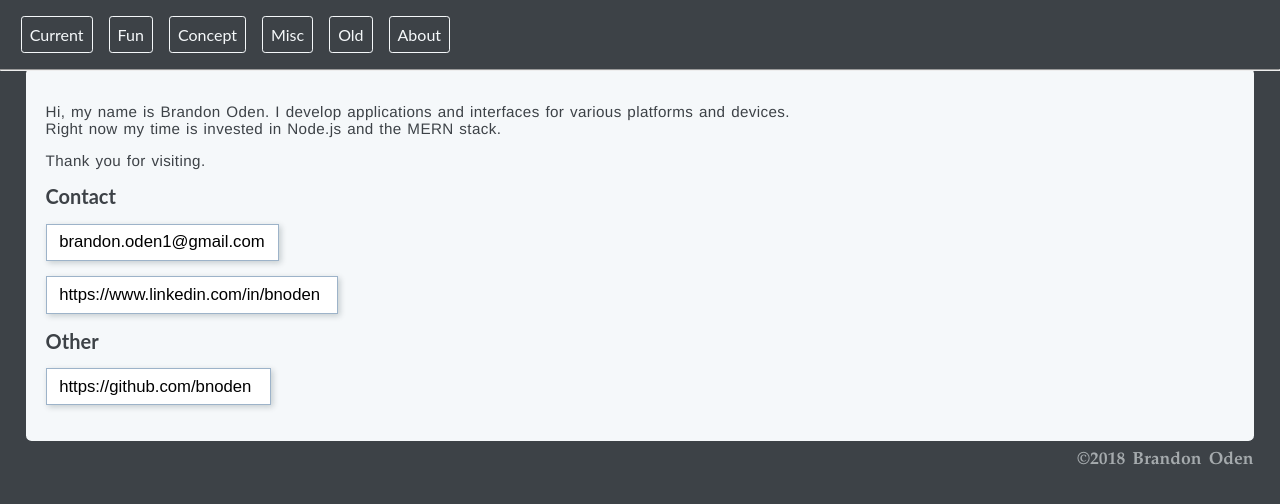
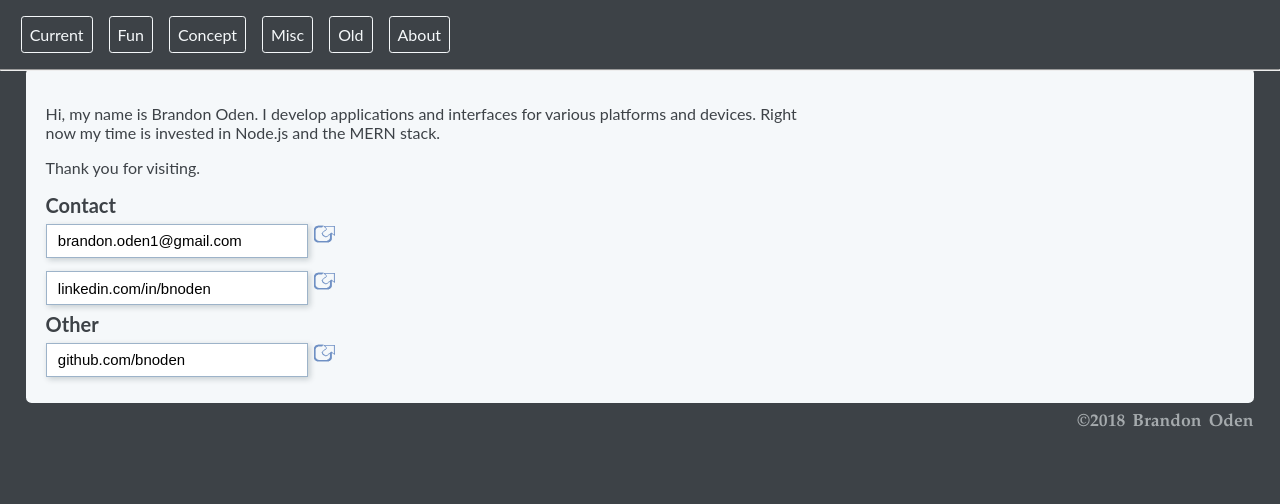
Before and after one commit to bnoden/bnoden-pf, a React app: page /#/about in a window 1280 px wide. Built offline with nearby package versions, Linux system fonts and the light colour scheme.

Commit message:
add external link icon

```diff
--- a/src/components/About.js
+++ b/src/components/About.js
@@ -1,4 +1,6 @@
 import React from 'react';
+
+import extlink from '../img/extlink.png';
 
 const About = () =>
   <div className="about">
@@ -9,30 +11,52 @@ const About = () =>
     </p>
     <p>Thank you for visiting.</p>
     <h2>Contact</h2>
-    <p>
+    <div style={styles.extlinkDivStyle}>
       <input
         value="brandon.oden1@gmail.com"
         className="contact-info"
         readOnly
+        style={{ width: '16.5em' }}
       />
-    </p>
-    <p>
+      <a href="mailto:brandon.oden1@gmail.com" rel="noopener noreferrer" target="_blank">
+        <img src={extlink} style={styles.extlinkStyle} alt="open link" />
+      </a>
+    </div>
+    <div style={styles.extlinkDivStyle}>
       <input
-        value="https://www.linkedin.com/in/bnoden"
+        value="linkedin.com/in/bnoden"
         className="contact-info"
         readOnly
         style={{ width: '16.5em' }}
       />
-    </p>
+      <a href="//linkedin.com/in/bnoden" rel="noopener noreferrer" target="_blank">
+        <img src={extlink} style={styles.extlinkStyle} alt="open link" />
+      </a>
+    </div>
     <h2>Other</h2>
-    <p>
+    <div style={styles.extlinkDivStyle}>
       <input
-        value="https://github.com/bnoden"
+        value="github.com/bnoden"
         className="contact-info"
         readOnly
-        style={{ width: '12.5em' }}
+        style={{ width: '16.5em' }}
       />
-    </p>
+      <a href="//github.com/bnoden" rel="noopener noreferrer" target="_blank">
+        <img src={extlink} style={styles.extlinkStyle} alt="open link" />
+      </a>
+    </div>
   </div>;
 
+const styles = {
+  extlinkStyle: {
+    maxWidth: '1.5em',
+    height: 'auto',
+    paddingLeft: '0.5em'
+  },
+  extlinkDivStyle: {
+    display: 'flex',
+    flexDirection: 'row'
+  }
+};
+
 export default About;
--- a/src/components/projects/Project.js
+++ b/src/components/projects/Project.js
@@ -1,14 +1,26 @@
 import React, { Component } from 'react';
 
 import './style/Project.css';
+import extlink from '../../img/extlink.png';
 
 class Project extends Component {
   render() {
     return (
       <div className="project">
-        <div className="project-name">
+        <div
+          className="project-name"
+          style={{
+            display: 'flex',
+            flexDirection: 'row'
+          }}
+        >
           <a href={this.props.href} rel="noopener noreferrer" target="_blank">
             {this.props.name}
+            <img
+              src={this.props.href ? extlink : ''}
+              style={extlinkStyle}
+              alt={this.props.href ? 'open link' : ''}
+            />
           </a>
         </div>
         <div className="project-description">
@@ -35,4 +47,10 @@ class Project extends Component {
   }
 }
 
+const extlinkStyle = {
+  maxWidth: '0.9em',
+  height: 'auto',
+  paddingLeft: '0.5em'
+};
+
 export default Project;
--- a/src/components/projects/style/Project.css
+++ b/src/components/projects/style/Project.css
@@ -9,7 +9,7 @@
   width: auto;
   margin: 0 2em 2em 0;
 }
-img {
+.project-image img {
   max-width: 100%;
   height: auto;
   box-shadow: 4px 4px 6px 0px rgba(1, 29, 36, .2);
@@ -17,6 +17,7 @@ img {
 iframe {
   box-shadow: 4px 4px 6px 0px rgba(1, 29, 36, .2);
 }
+
 .project-name,
 .project-name a,
 .project-name a:visited {
--- a/src/components/style/App.css
+++ b/src/components/style/App.css
@@ -64,12 +64,13 @@ header li a:focus {
   max-width: 60vw;
   height: auto;
 }
-.about p,
+.about div,
 .home {
-  font-size: 0.95em;
+  font-size: 0.85em;
   font-family: Helvetica, Arial, sans-serif;
   letter-spacing: 0.025em;
   word-spacing: 0.075em;
+  padding: 0.5em 0 0.5em 0;
 }
 .about a,
 .about a:visited {
```
Also changed, not shown: src/components/ExtLinkIcon.js (added, +7 -0 lines), src/img/extlink.png (added).
